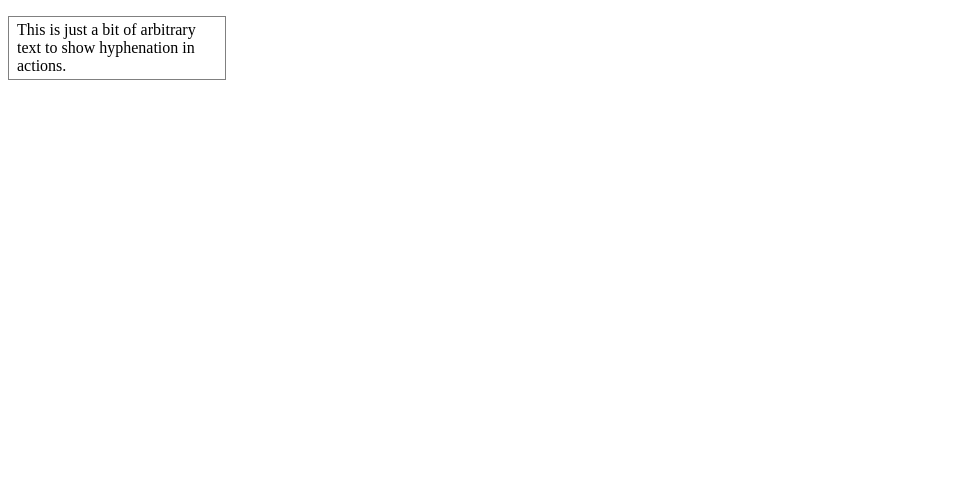
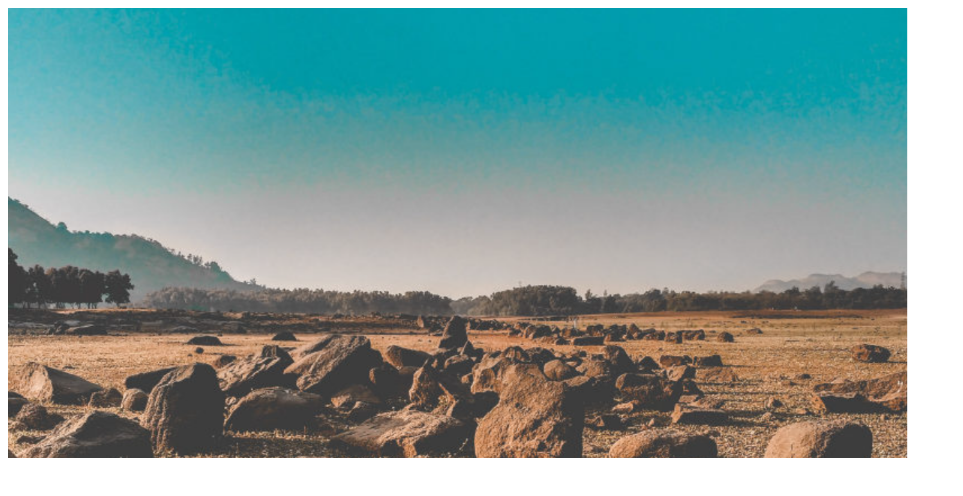
Before and after one commit to CL-nevins/html_test, a plain HTML site: page index.html in a window 1280 px wide. Shown: the whole page, without its empty margins (0-963 px from the left). Drawn offline with nearby package versions, Linux system fonts and the light colour scheme.

Commit message:
srcset & sizes

```diff
--- a/index.html
+++ b/index.html
@@ -10,10 +10,18 @@
   </head>
   <body>
     <div class="container">
-      <p class="text-content">
-        This is just a bit of arbitrary text to show hyphenation in actions.
-      </p>
-      <!-- <p class="text-content">备注备注备注备注</p> -->
+      <img
+        srcset="
+          ./assets/pic_large.png  1200w,
+          ./assets/pic_medium.jpg  600w,
+          ./assets/pic_small.png   300w
+        "
+        sizes="(max-width: 440px) 100vw,
+            (max-width: 1000px) 60vw,
+            900px"
+        src="./assets/pic_small.png"
+        class="banner-image"
+      />
     </div>
     <script src="./main.js"></script>
   </body>
--- a/style.css
+++ b/style.css
@@ -1,8 +1,4 @@
-.text-content {
-  padding: 4px 8px;
-  border: 1px solid grey;
-  width: 200px;
-  hyphens: auto;
-  // white-space: nowrap;
-  // overflow-wrap: break-word;
+.banner-image {
+  // width: 200px;
+  aspect-ratio: 2/1;
 }
```
Also changed, not shown: assets/pic_large.png (added), assets/pic_medium.jpg (added), assets/pic_small.png (added).
